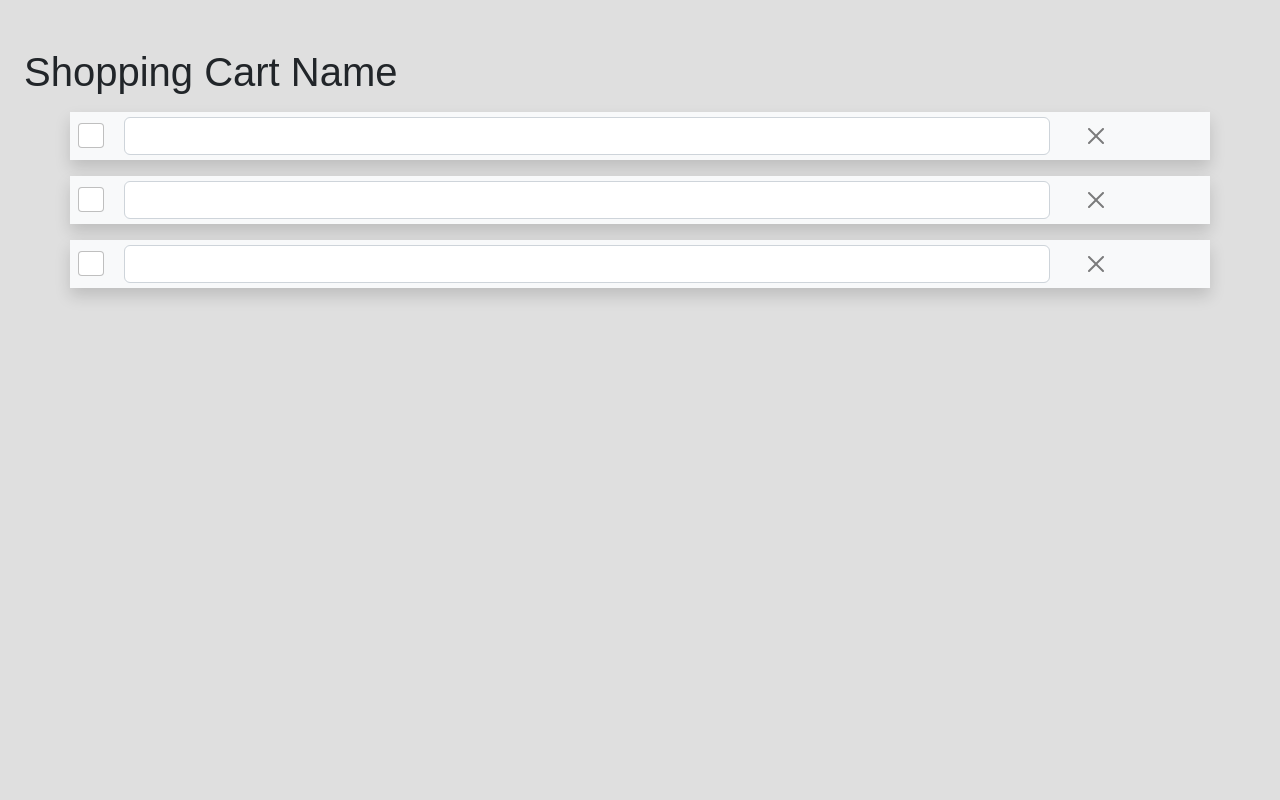
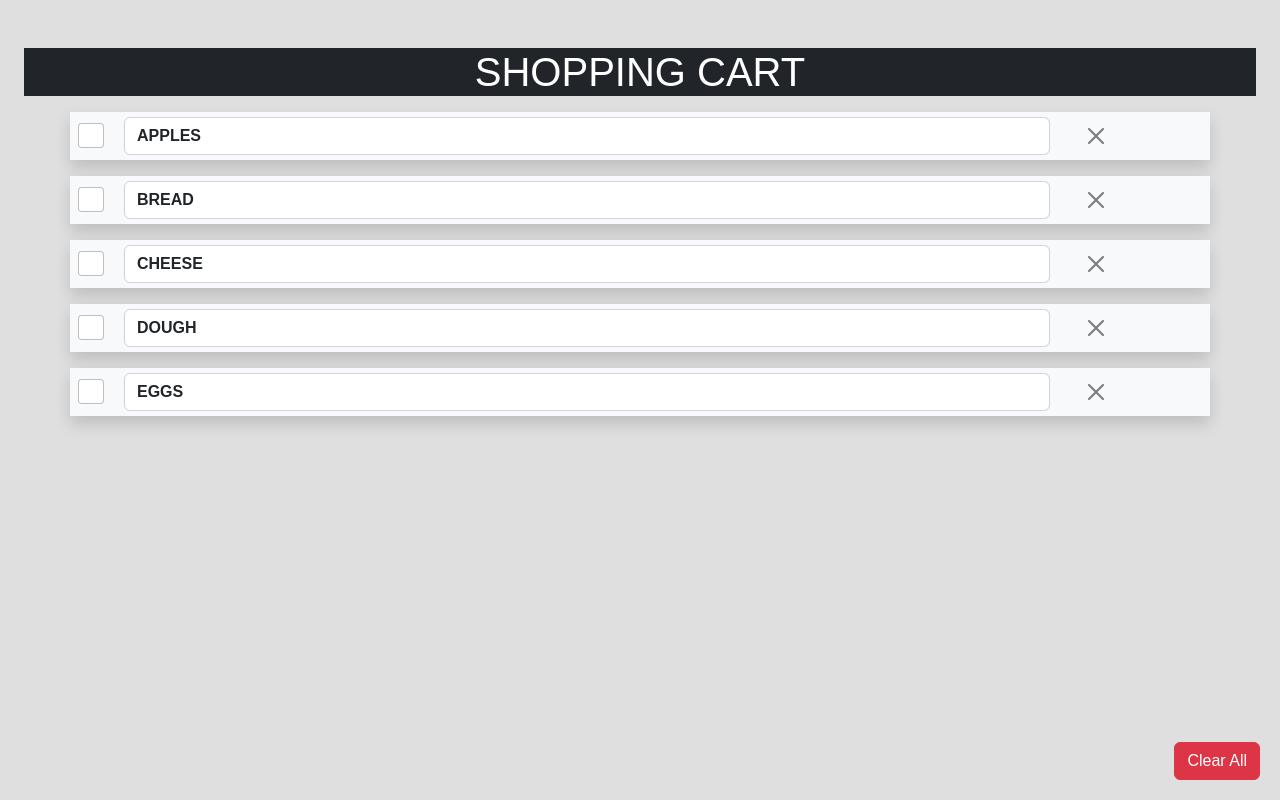
Before and after one commit to Davatata/Shopping-Cart, a React (Create React App) app: page / in a window 1280 px wide. Built offline with nearby package versions, Linux system fonts and the light colour scheme.

Commit message:
added components, looping to create cart items

```diff
--- a/src/App.js
+++ b/src/App.js
@@ -1,12 +1,73 @@
+import Backdrop from "./components/Backdrop/Backdrop";
 import CartItem from "./components/CartItem/CartItem";
+import Modal from "./components/Modal/Modal";
+
+import {useState} from 'react';
 
 function App() {
+  // modalIsOpen => gets the default value of false
+  // setModalIsOpen => is called to assign a new value to modalIsOpen
+  const [ modalIsOpen, setModalIsOpen ] = useState(false);
+
+  const data = [
+    {
+      text: "Apples",
+      checked: false
+    },
+    {
+      text: "Bread",
+      checked: false
+    },
+    {
+      text: "Cheese",
+      checked: false
+    },
+    {
+      text: "Dough",
+      checked: false
+    },
+    {
+      text: "Eggs",
+      checked: false
+    },
+  ];
+
+  function clearAllHandler(props) {
+    setModalIsOpen(true);
+  }
+
+  function closeModalHandler(props) {
+    setModalIsOpen(false);
+  }
+
+  function checkCartItem(event) {
+    console.log("checking");
+
+  }
+
+  function uncheckCartItem() {
+    console.log("unchecking");
+  }
+
   return (
     <div>
-      <h1>Shopping Cart Name</h1>
-      <CartItem />
-      <CartItem />
-      <CartItem />
+      <h1 className="text-center text-bg-dark text-uppercase">Shopping Cart</h1>
+      <div>
+        <div id="uncheckedItems">
+
+          {data.map((item, index) => {
+            return <CartItem key={index} checked={item.checked} text={item.text} onChecked={checkCartItem} onUnChecked={uncheckCartItem}/>;
+          })}
+
+        </div>
+      </div>
+
+      {/* We only show Modal and Backdrop if modalIsOpen is truthy */}
+      { modalIsOpen && <Modal onCancel={closeModalHandler} onConfirm={closeModalHandler}/>}
+      { modalIsOpen && <Backdrop onClick={closeModalHandler}/>}
+
+
+      <button id="fixedbutton" className="btn btn-danger" onClick={clearAllHandler}>Clear All</button>
     </div>
   );
 }
--- /dev/null
+++ b/src/components/Backdrop/Backdrop.js
@@ -0,0 +1,5 @@
+function Backdrop(props) {
+  return <div className="backdrop" onClick={props.onClick}/>
+}
+
+export default Backdrop;
--- /dev/null
+++ b/src/components/Modal/Modal.js
@@ -0,0 +1,20 @@
+function Modal(props) {
+
+  function cancelHandler() {
+    props.onCancel();
+  }
+
+  function confirmHandler() {
+    props.onConfirm();
+  }
+
+  return (
+    <div className="modalPopup">
+      <p>Are you sure?</p>
+      <button className="btn btn-outline-dark mx-2" onClick={cancelHandler}>Cancel</button>
+      <button className="btn btn-danger mx-2" onClick={confirmHandler}>Delete</button>
+    </div>
+  );
+}
+
+export default Modal;
--- a/src/index.css
+++ b/src/index.css
@@ -1,5 +1,3 @@
-
-
 body {
   font-family: sans-serif;
   margin: 3rem 1.5rem;
@@ -9,3 +7,32 @@ body {
 textarea {
   resize: none;
 }
+
+.modalPopup {
+  box-shadow: 0 1px 4px rgba(0, 0, 0, 0.2);
+  border-radius: 6px;
+  background-color: white;
+  padding: 1rem;
+  text-align: center;
+  width: 30rem;
+  z-index: 10;
+  position: fixed;
+  top: 20vh;
+  left: calc(50% - 15rem);
+}
+
+.backdrop {
+  position: fixed;
+  z-index: 1;
+  background-color: rgba(0, 0, 0, 0.75);
+  width: 100%;
+  height: 100vh;
+  top: 0;
+  left: 0;
+}
+
+#fixedbutton {
+  position: fixed;
+  bottom: 20px;
+  right: 20px;
+}
```
Also changed, not shown: 1 other file (tests, documents, lock files or other folders).
